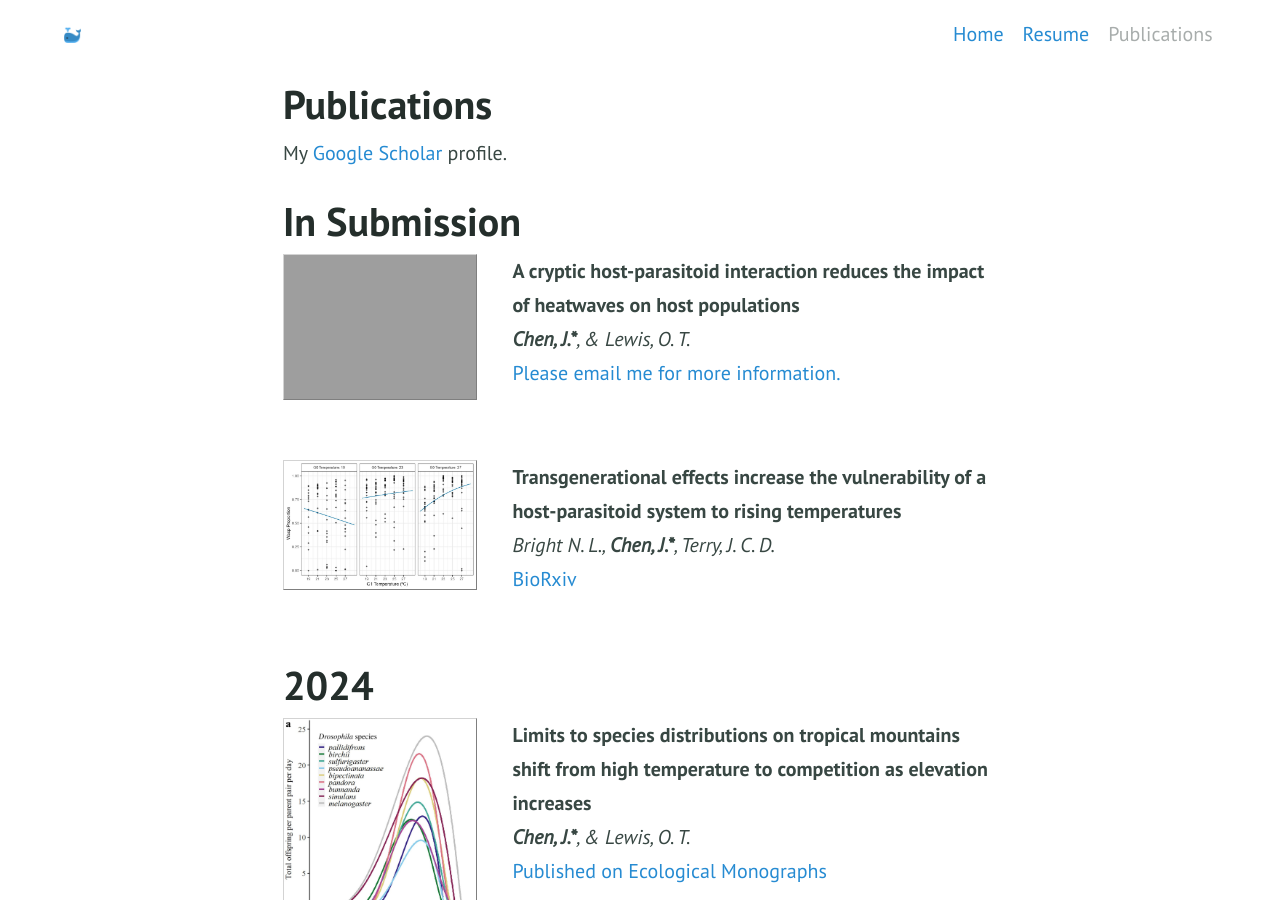
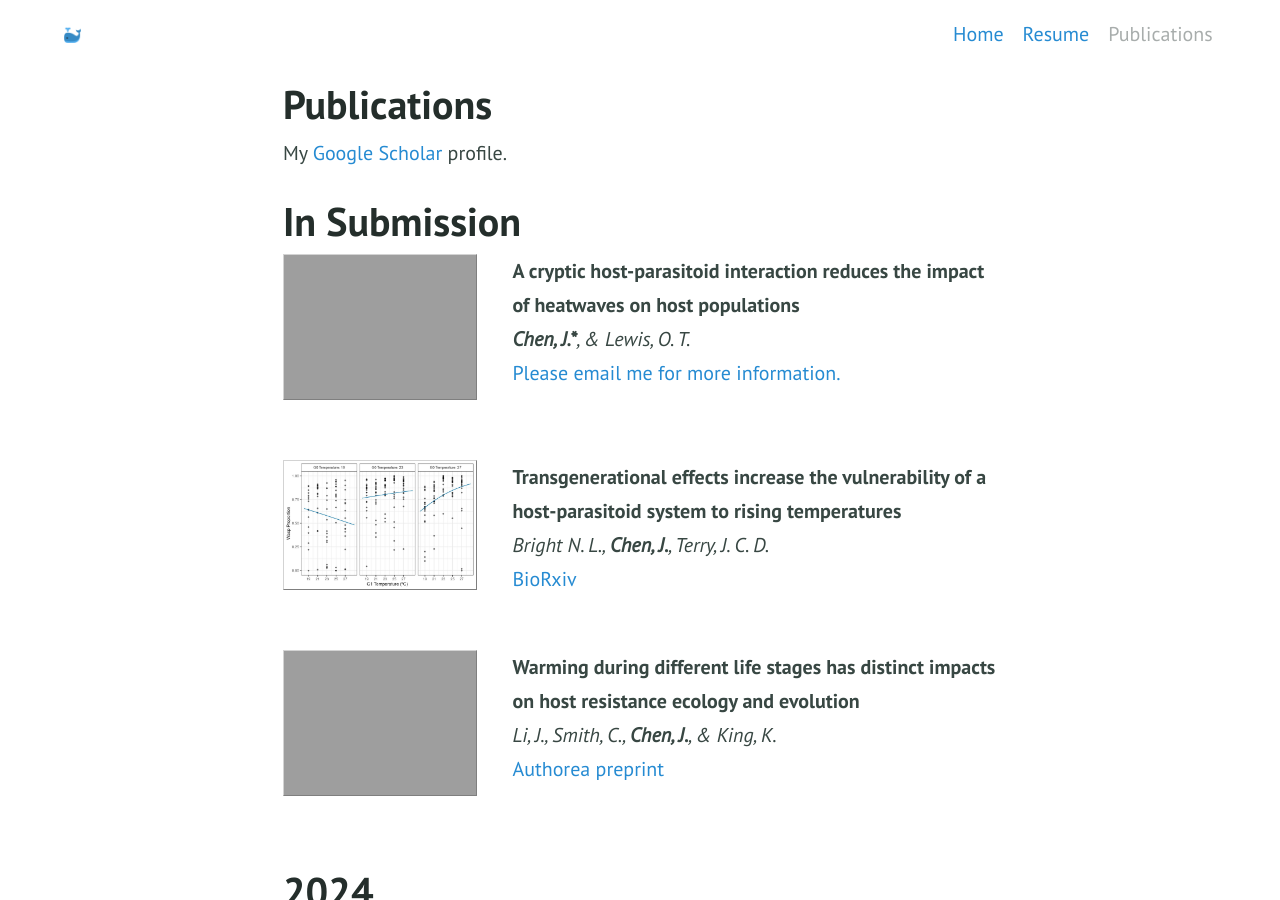
Before and after one commit to Jinlinc/jinlinc.github.io, a Jekyll site: the page built from publications.md, in a window 1280 px wide and 900 px high. Built offline with Jekyll 4.4.1, drawn with Linux system fonts in a browser that asks for light colours.

Commit message:
publications.md
second Nov 2024

```diff
--- a/publications.md
+++ b/publications.md
@@ -31,9 +31,25 @@ My [Google Scholar](https://scholar.google.com/citations?user=t6Vum2QAAAAJ&hl=en
 
   <div style="flex:2.5;">
     <b style="font-size: 100%;">Transgenerational effects increase the vulnerability of a host-parasitoid system to rising temperatures</b><br>
-    <i>Bright N. L., <b>Chen, J.*</b>, Terry, J. C. D.</i><br>
+    <i>Bright N. L., <b>Chen, J.</b>, Terry, J. C. D.</i><br>
     <a href="https://doi.org/10.1101/2024.08.16.608228">
         BioRxiv
+    </a><br>
+  </div>
+</div>
+&nbsp;
+
+<div style="display:flex;">
+
+  <div style="flex:1; padding-right:5%">
+    <img src="{{ site.url }}/imgs/paper-icons/elegens.jpg" style="align:left; border: 1px solid #d3d3d3; border-style: outset;">
+  </div>
+
+  <div style="flex:2.5;">
+    <b style="font-size: 100%;">Warming during different life stages has distinct impacts on host resistance ecology and evolution</b><br>
+    <i>Li, J., Smith, C., <b>Chen, J.</b>, & King, K.</i><br>
+    <a href="https://d197for5662m48.cloudfront.net/documents/publicationstatus/218785/preprint_pdf/aa75e409d91726f117e0eef42c89ee26.pdf">
+        Authorea preprint
     </a><br>
   </div>
 </div>
```
